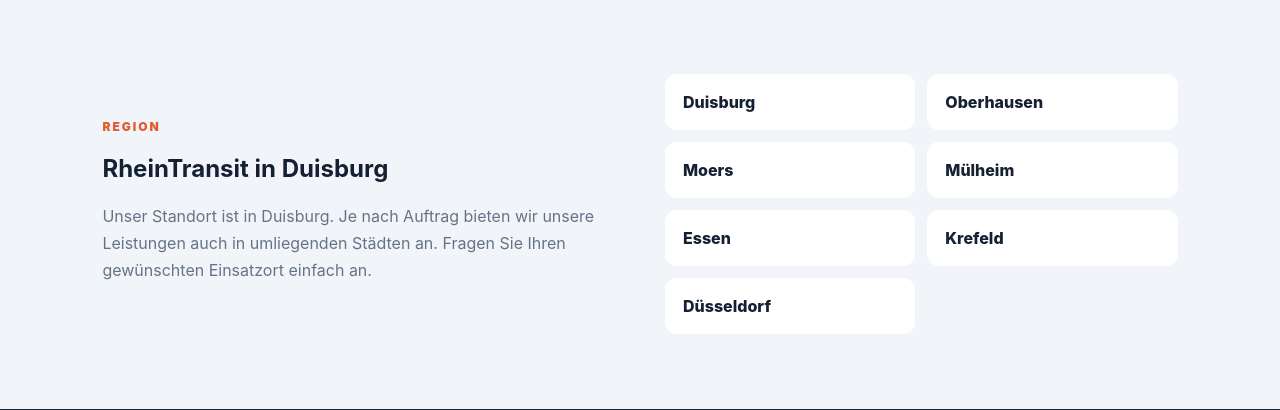
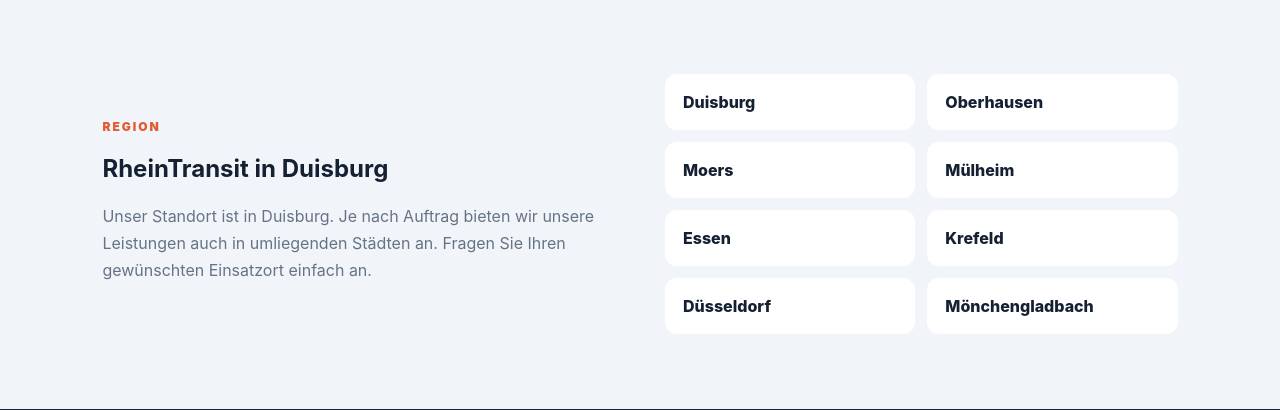
Before and after one commit to jamalalkharaba11-afk/RheinTransit, a Flask app: page / in a window 1280 px wide. Shown: the part 1218-1628 px from the top of the page. Run offline with Flask 3, Linux system fonts and the light colour scheme.

Commit message:
Add Mönchengladbach to cities list in index.html

```diff
--- a/templates/index.html
+++ b/templates/index.html
@@ -27,7 +27,7 @@
 
 <section class="local">
   <div><p class="eyebrow">REGION</p><h2>RheinTransit in Duisburg</h2><p>Unser Standort ist in Duisburg. Je nach Auftrag bieten wir unsere Leistungen auch in umliegenden Städten an. Fragen Sie Ihren gewünschten Einsatzort einfach an.</p></div>
-  <div class="cities"><span>Duisburg</span><span>Oberhausen</span><span>Moers</span><span>Mülheim</span><span>Essen</span><span>Krefeld</span><span>Düsseldorf</span></div>
+  <div class="cities"><span>Duisburg</span><span>Oberhausen</span><span>Moers</span><span>Mülheim</span><span>Essen</span><span>Krefeld</span><span>Düsseldorf</span><span>Mönchengladbach</span></div>
 </section>
 
 <section class="band"><div><p class="eyebrow">SCHNELL & TRANSPARENT</p><h2>Was kostet Ihr Auftrag?</h2><p>Service auswählen, Angaben machen und sofort eine unverbindliche Schätzung erhalten.</p></div><a class="cta light" href="/angebot">Angebot starten</a></section>
```
